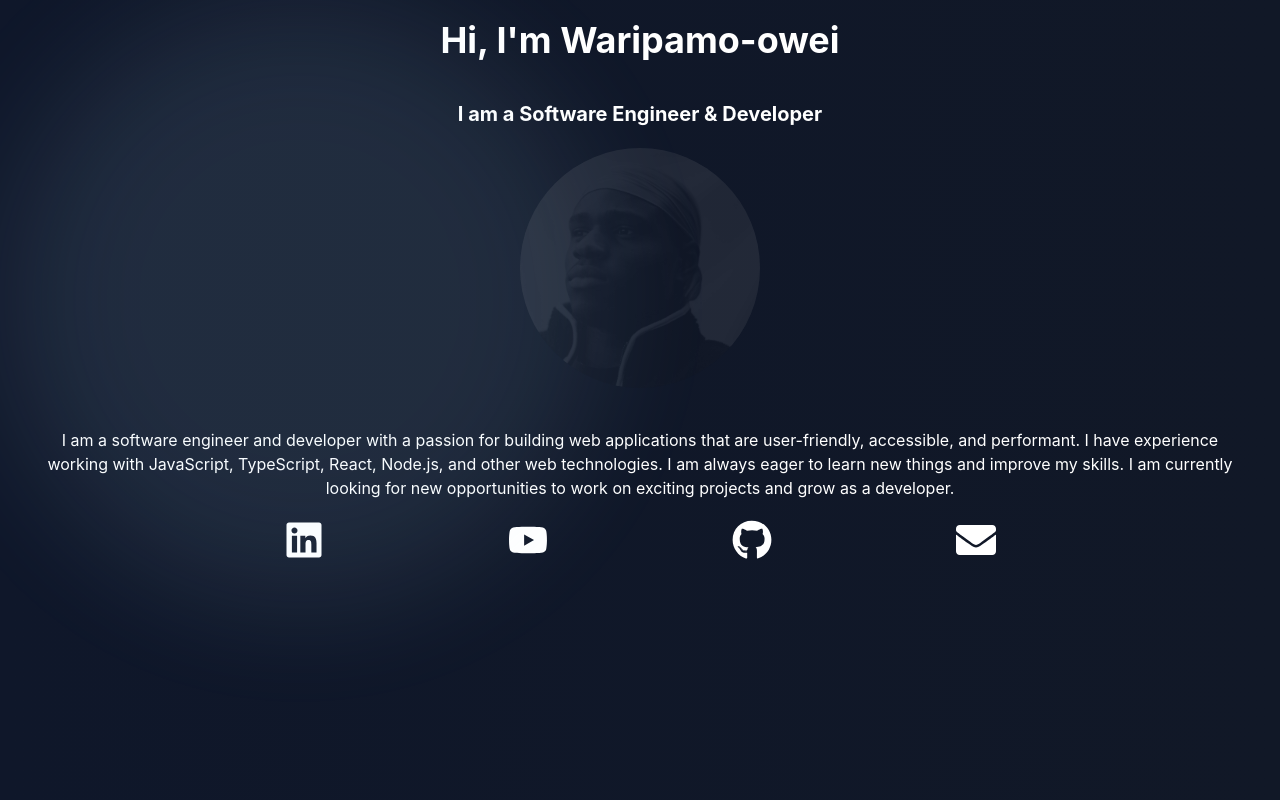
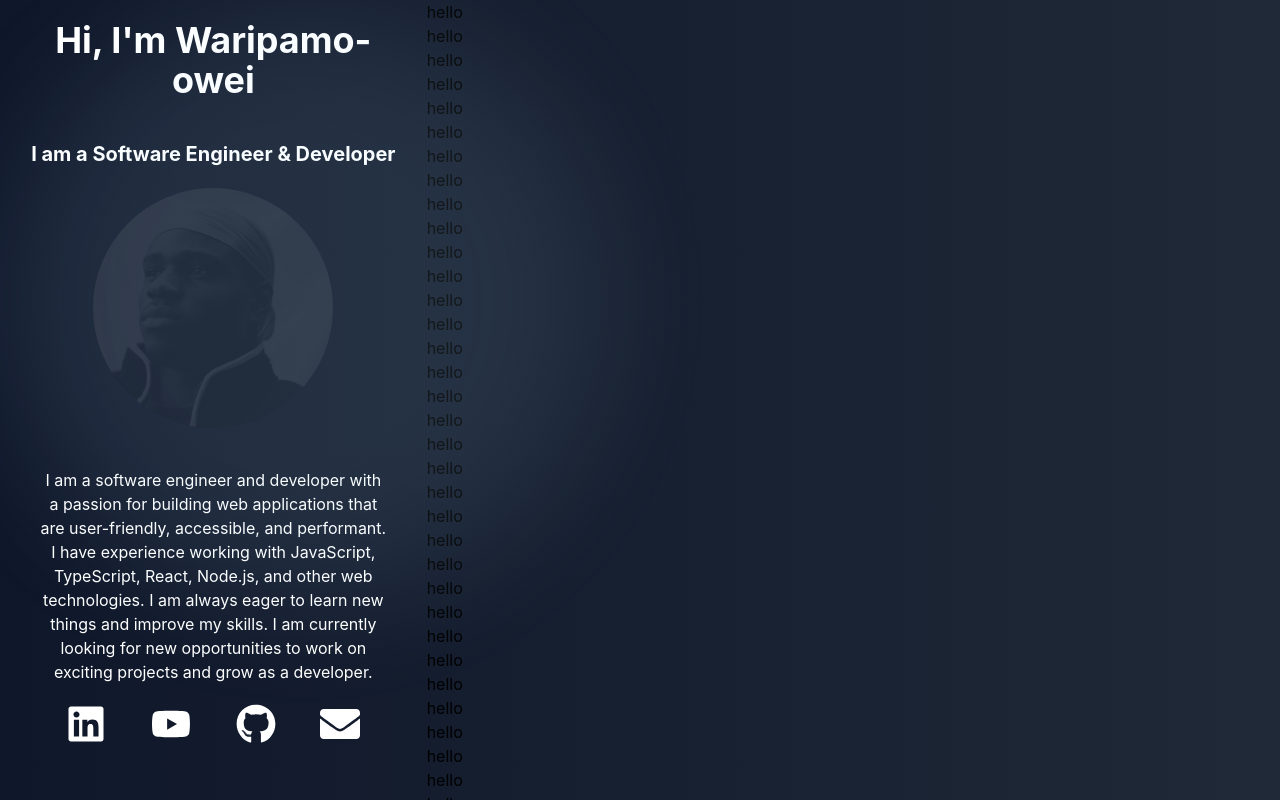
Before and after one commit to wdudafa/wdudafa, a React (Create React App) app: page / in a window 1280 px wide. Built offline with nearby package versions, Linux system fonts and the light colour scheme.

Commit message:
DarkImage component

```diff
--- a/src/App.tsx
+++ b/src/App.tsx
@@ -1,13 +1,12 @@
-import { useEffect, useState, useRef } from "react";
+import { useEffect, useState } from "react";
 import { FaEnvelope, FaGithub, FaLinkedin, FaYoutube } from "react-icons/fa";
 import "./index.css";
+import DarkImage from "./components/dark-image";
 
 function App() {
   const lightRadius = 300;
   const followConstant = 0.1;
   const [hovering, setHovering] = useState(false);
-  const [imageOpacity, setOpacity] = useState(0.1);
-  const imageRef = useRef<HTMLImageElement>(null);
   const [position, setPosition] = useState({ x: 0, y: 0 });
   const [targetPosition, setTargetPosition] = useState({ x: 0, y: 0 });
 
@@ -17,26 +16,6 @@ function App() {
         x: event.clientX - lightRadius,
         y: event.clientY - lightRadius,
       });
-
-      if (imageRef.current) {
-        const rect = imageRef.current.getBoundingClientRect();
-        const itemCenterX = rect.left + rect.width / 2;
-        const itemCenterY = rect.top + rect.height / 2;
-
-        // Calculate the distance between the mouse and the item's center
-        const dx = event.clientX - itemCenterX;
-        const dy = event.clientY - itemCenterY;
-        const distanceFromItem = Math.sqrt(dx * dx + dy * dy);
-        const newOpacity = 1 - distanceFromItem / lightRadius;
-
-        if (newOpacity < 0.1) {
-          setOpacity(0.1);
-        } else if (newOpacity > 1) {
-          setOpacity(1);
-        } else {
-          setOpacity(newOpacity);
-        }
-      }
     };
 
     window.addEventListener("mousemove", handleMouseMove);
@@ -64,7 +43,7 @@ function App() {
   }, [targetPosition]);
 
   return (
-    <div className="bg-gradient-to-r from-slate-900 to-gray-900 h-screen w-full flex">
+    <div className="bg-gradient-to-r from-slate-900 to-gray-800 h-screen w-full flex overflow-hidden">
       <div className="follow-mouse-container">
         <div
           className="follower bg-sky-200 blur-3xl"
@@ -81,7 +60,7 @@ function App() {
         ></div>
       </div>
 
-      <div className="justify-between align-middle">
+      <div className="w-1/3 justify-between align-middle">
         <div className="h-screen justify-center ">
           <h1 className="text-4xl text-white text-center p-5 align-center font-bold cursor-default">
             Hi, I'm{" "}
@@ -98,18 +77,12 @@ function App() {
           </h1>
 
           <div className="flex justify-center">
-            <img
-              ref={imageRef}
-              src={require("./assets/me.JPG")}
+            <DarkImage
+              lightRadius={lightRadius}
+              src={"me.JPG"}
               alt="Waripamo-owei Dudafa"
-              className="w-60 h-60 rounded-full object-cover hover:border-8 border-sky-400 transition-all duration-500 "
-              style={{ opacity: imageOpacity }}
-              onMouseEnter={() => {
-                setHovering(true);
-              }}
-              onMouseLeave={() => {
-                setHovering(false);
-              }}
+              className="w-60 h-60 rounded-full object-cover hover:border-8 border-sky-400 transition-all duration-500"
+              setHovering={setHovering}
             />
           </div>
 
@@ -121,7 +94,7 @@ function App() {
             things and improve my skills. I am currently looking for new
             opportunities to work on exciting projects and grow as a developer.
           </p>
-          <div className="flex justify-around px-48 pt-5">
+          <div className="flex justify-around px-11 pt-5">
             <a
               href="https://www.linkedin.com/in/wdudafa"
               target="_blank"
@@ -153,6 +126,65 @@ function App() {
           </div>
         </div>
       </div>
+
+      <div className="w-2/3 h-full overflow-scroll">
+        <p>hello</p>
+        <p>hello</p>
+        <p>hello</p>
+        <p>hello</p>
+        <p>hello</p>
+        <p>hello</p>
+        <p>hello</p>
+        <p>hello</p>
+        <p>hello</p>
+        <p>hello</p>
+        <p>hello</p>
+        <p>hello</p>
+        <p>hello</p>
+        <p>hello</p>
+        <p>hello</p>
+        <p>hello</p>
+        <p>hello</p>
+        <p>hello</p>
+        <p>hello</p>
+        <p>hello</p>
+        <p>hello</p>
+        <p>hello</p>
+        <p>hello</p>
+        <p>hello</p>
+        <p>hello</p>
+        <p>hello</p>
+        <p>hello</p>
+        <p>hello</p>
+        <p>hello</p>
+        <p>hello</p>
+        <p>hello</p>
+        <p>hello</p>
+        <p>hello</p>
+        <p>hello</p>
+        <p>hello</p>
+        <p>hello</p>
+        <p>hello</p>
+        <p>hello</p>
+        <p>hello</p>
+        <p>hello</p>
+        <p>hello</p>
+        <p>hello</p>
+        <p>hello</p>
+        <p>hello</p>
+        <p>hello</p>
+        <p>hello</p>
+        <p>hello</p>
+        <p>hello</p>
+        <p>hello</p>
+        <p>hello</p>
+        <p>hello</p>
+        <p>hello</p>
+        <p>hello</p>
+        <p>hello</p>
+        <p>hello</p>
+        <p>hello</p>
+      </div>
     </div>
   );
 }
--- /dev/null
+++ b/src/components/dark-image.tsx
@@ -0,0 +1,67 @@
+import { useEffect, useState, useRef } from "react";
+
+interface Props {
+  src: string;
+  lightRadius: number;
+  setHovering?: (hovering: boolean) => void;
+  className: string;
+  alt: string;
+}
+
+const DarkImage = ({
+  src,
+  lightRadius,
+  className,
+  alt,
+  setHovering = (hovering: boolean) => {},
+}: Props) => {
+  const [imageOpacity, setOpacity] = useState(0.1);
+  const imageRef = useRef<HTMLImageElement>(null);
+
+  useEffect(() => {
+    const handleMouseMove = (event: MouseEvent) => {
+      if (imageRef.current) {
+        const rect = imageRef.current.getBoundingClientRect();
+        const itemCenterX = rect.left + rect.width / 2;
+        const itemCenterY = rect.top + rect.height / 2;
+
+        const dx = event.clientX - itemCenterX;
+        const dy = event.clientY - itemCenterY;
+        const distanceFromItem = Math.sqrt(dx * dx + dy * dy);
+        const newOpacity = 1 - distanceFromItem / lightRadius;
+
+        if (newOpacity < 0.1) {
+          setOpacity(0.1);
+        } else if (newOpacity > 1) {
+          setOpacity(1);
+        } else {
+          setOpacity(newOpacity);
+        }
+      }
+    };
+
+    window.addEventListener("mousemove", handleMouseMove);
+
+    return () => {
+      window.removeEventListener("mousemove", handleMouseMove);
+    };
+  }, []);
+
+  return (
+    <img
+      ref={imageRef}
+      src={require("../assets/" + src)}
+      alt={alt}
+      className={className}
+      style={{ opacity: imageOpacity }}
+      onMouseEnter={() => {
+        setHovering(true);
+      }}
+      onMouseLeave={() => {
+        setHovering(false);
+      }}
+    />
+  );
+};
+
+export default DarkImage;
```
